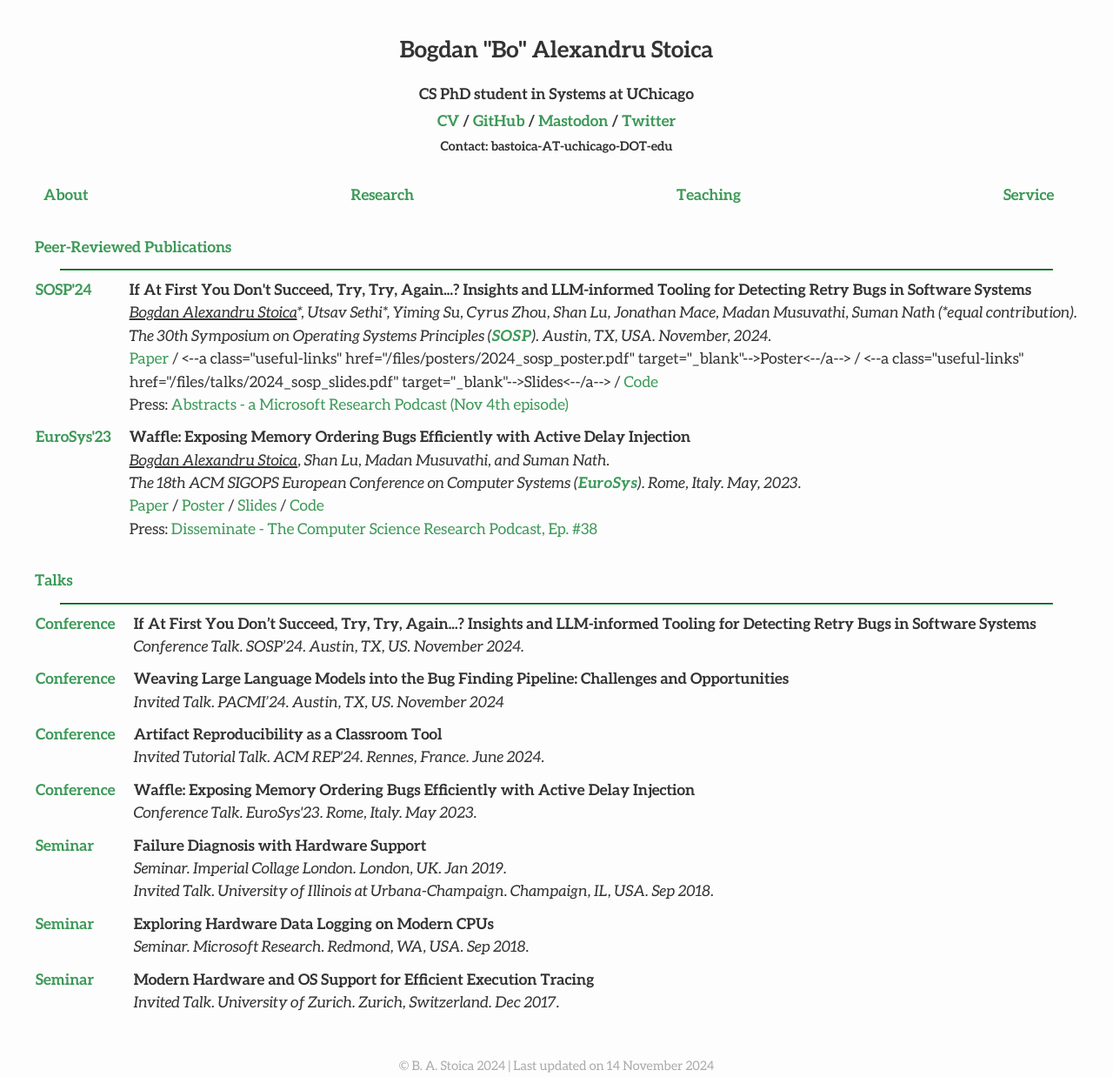
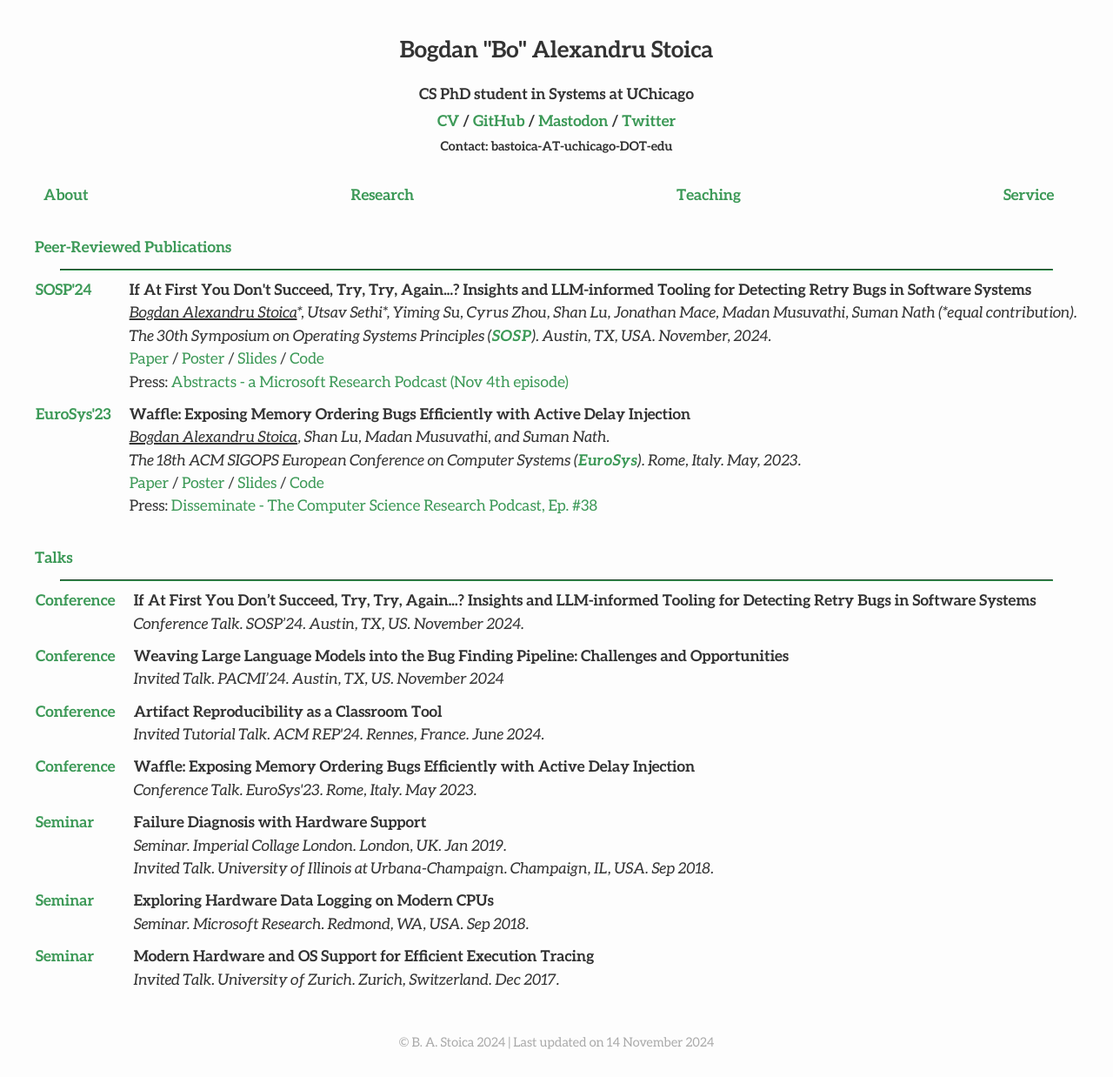
Before and after one commit to bastoica/bastoica.github.io, a Jekyll site: the page built from research.md, in a window 1280 px wide. Shown: the whole page at 87% size. Built offline with Jekyll 4.4.1, drawn with Linux system fonts in a browser that asks for light colours; nearby versions of some CDN libraries; after the commit the page ends 1212 px from its top, so only the background shows below that; some of the changed lines change nothing that is shown.

Commit message:
Fixed minor formatting issues

```diff
--- a/research.md
+++ b/research.md
@@ -22,7 +22,7 @@ published: true
 	  <b>If At First You Don't Succeed, Try, Try, Again...? Insights and LLM-informed Tooling for Detecting Retry Bugs in Software Systems</b><br>
 	  <i><u style="text-decoration-thickness: 2px;">Bogdan Alexandru Stoica</u>*, Utsav Sethi*, Yiming Su, Cyrus Zhou, Shan Lu, Jonathan Mace, Madan Musuvathi, Suman Nath (*equal contribution).</i><br>
 	  <i>The 30th Symposium on Operating Systems Principles (<a class="useful-links" href="https://sigops.org/s/conferences/sosp/2024/" target="_blank"><b>SOSP</b></a>). Austin, TX, USA. November, 2024.</i><br>
-	  <a class="useful-links" href="/files/papers/2024_sosp_wasabi.pdf" target="_blank">Paper</a> / <--a class="useful-links" href="/files/posters/2024_sosp_poster.pdf" target="_blank"-->Poster<--/a--> / <--a class="useful-links" href="/files/talks/2024_sosp_slides.pdf" target="_blank"-->Slides<--/a--> / <a class="useful-links" href="https://github.com/bastoica/wasabi/" target="_blank">Code</a><br>
+	  <a class="useful-links" href="/files/papers/2024_sosp_wasabi.pdf" target="_blank">Paper</a> / <a class="useful-links" href="/files/posters/2024_sosp_poster.pdf" target="_blank">Poster</a> / <a class="useful-links" href="/files/talks/2024_sosp_talk.pdf" target="_blank">Slides</a> / <a class="useful-links" href="https://github.com/bastoica/wasabi/" target="_blank">Code</a><br>
 	  	Press: <a class="useful-links" href="https://www.microsoft.com/en-us/research/podcast/abstracts-november-4-2024/" target="_blank">Abstracts - a Microsoft Research Podcast (Nov 4th episode)</a>
 	</td>
   </tr>
@@ -32,7 +32,7 @@ published: true
 	  <b>Waffle: Exposing Memory Ordering Bugs Efficiently with Active Delay Injection</b><br>
 	  <i><u style="text-decoration-thickness: 2px;">Bogdan Alexandru Stoica</u>, Shan Lu, Madan Musuvathi, and Suman Nath.</i><br>
 	  <i>The 18th ACM SIGOPS European Conference on Computer Systems (<a class="useful-links" href="https://2023.eurosys.org/" target="_blank"><b>EuroSys</b></a>). Rome, Italy. May, 2023.</i><br>
-	  <a class="useful-links" href="/files/papers/2023_eurosys_waffle.pdf" target="_blank">Paper</a> / <a class="useful-links" href="/files/posters/2023_eurosys_poster.pdf" target="_blank">Poster</a> / <a class="useful-links" href="/files/talks/2023_eurosys_slides.ppsx" target="_blank">Slides</a> / <a class="useful-links" href="https://github.com/bastoica/waffle" target="_blank">Code</a><br>
+	  <a class="useful-links" href="/files/papers/2023_eurosys_waffle.pdf" target="_blank">Paper</a> / <a class="useful-links" href="/files/posters/2023_eurosys_poster.pdf" target="_blank">Poster</a> / <a class="useful-links" href="/files/talks/2023_eurosys_talk.ppsx" target="_blank">Slides</a> / <a class="useful-links" href="https://github.com/bastoica/waffle" target="_blank">Code</a><br>
 	   Press: <a class="useful-links" href="https://disseminatepodcast.podcastpage.io/episode/bogdan-stoica-waffle-exposing-memory-ordering-bugs-efficiently-with-active-delay-injection-38" target="_blank">Disseminate - The Computer Science Research Podcast, Ep. #38</a>
 	</td>
   </tr>
```
